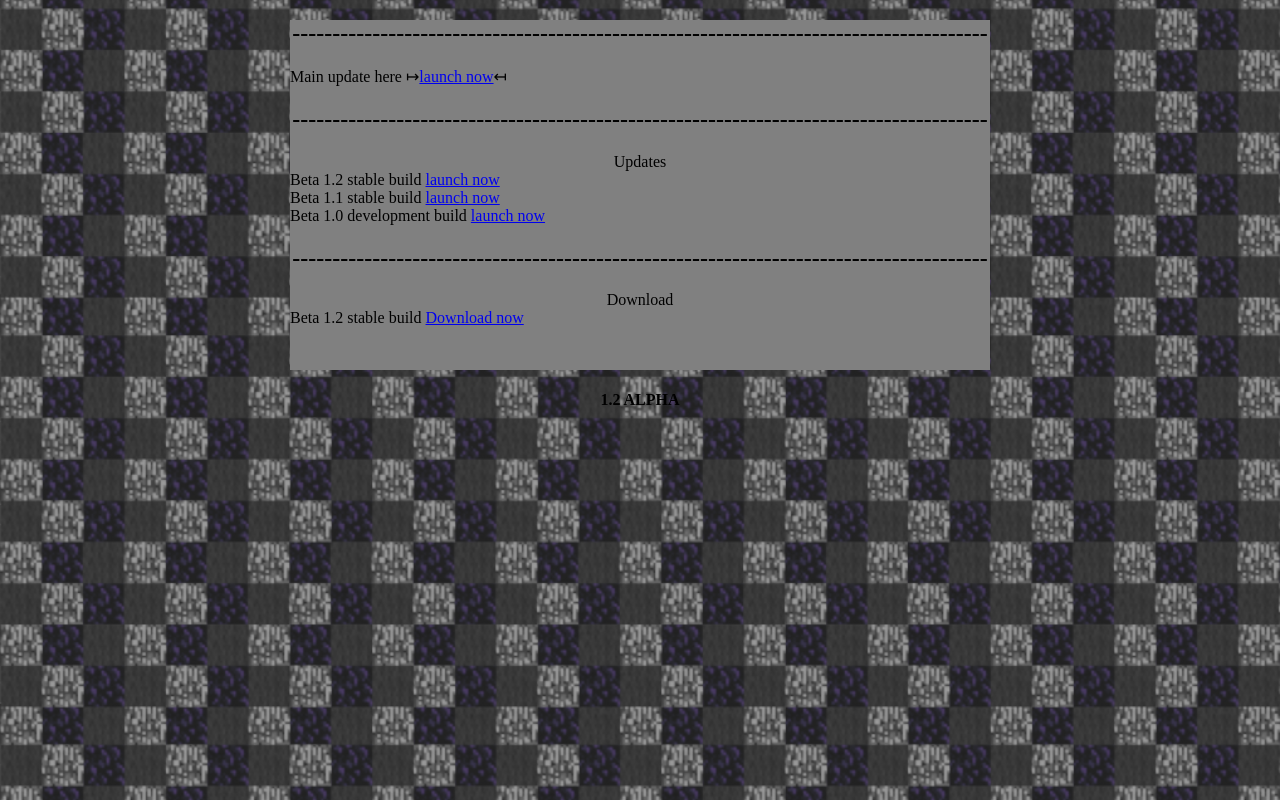
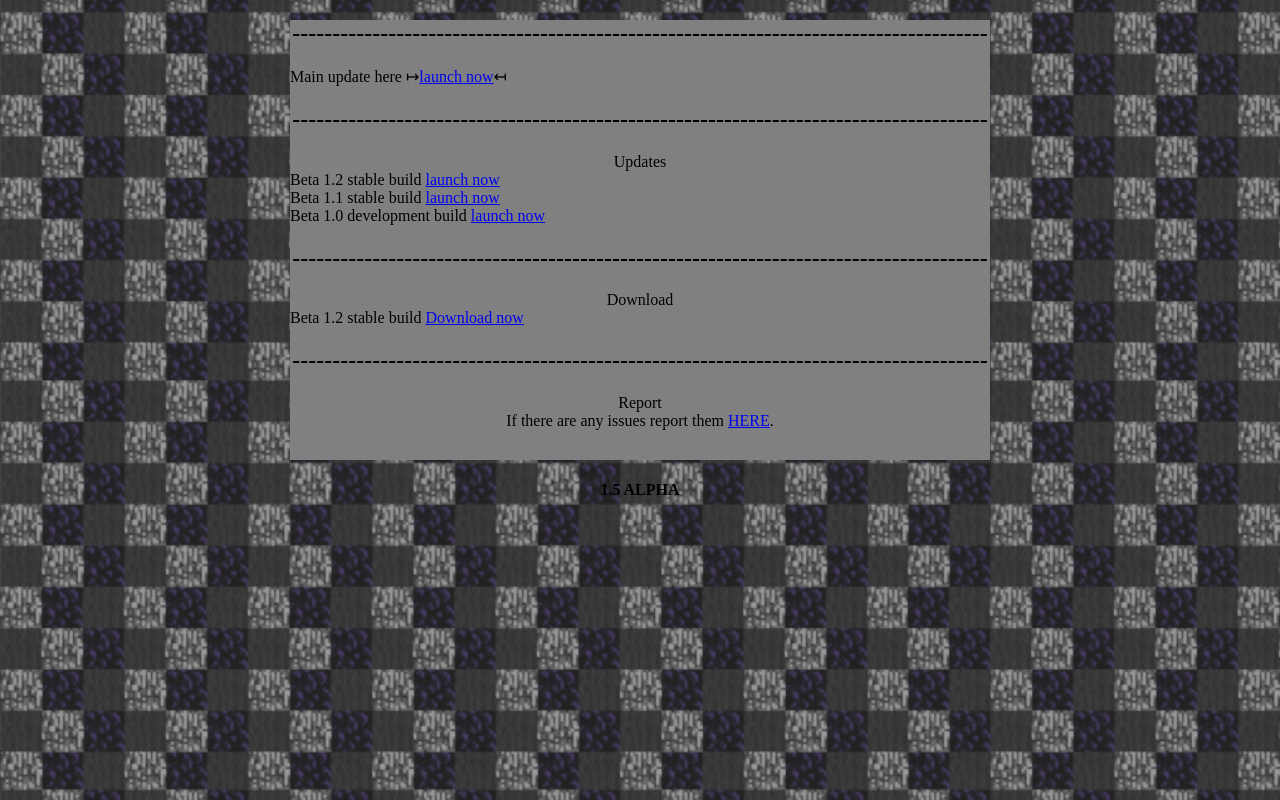
Before and after one commit to donotprikel231/CMN-001, a plain HTML site: page index.html in a window 1280 px wide. Drawn offline with Linux system fonts and the light colour scheme.

Commit message:
Update index.html

```diff
--- a/index.html
+++ b/index.html
@@ -20,7 +20,7 @@
 
     <style>
         .Border_socket1 {
-            height: 350px;
+            height: 440px;
             width: 700px;
             background: #808080;
             text-align: center;
@@ -106,6 +106,15 @@
             <div align="left">
                 Beta 1.2 stable build <a href="https://github.com/donotprikel231/CMN-001/releases/tag/OBUNGA3">Download now</a>
             </div>
+
+            <h2>---------------------------------------------------------------------------------------</h2>
+            <div align="center">
+                Report
+            </div>
+            <div align="center">
+                If there are any issues report them <a href="https://github.com/donotprikel231/CMN-001/issues">HERE</a>.
+            </div>
+
         </div>
     </div>
 </body>
@@ -114,4 +123,4 @@
 </main>
 
 <div align="center">
-    <h4>1.2 ALPHA</h4>
+    <h4>1.5 ALPHA</h4>
```
